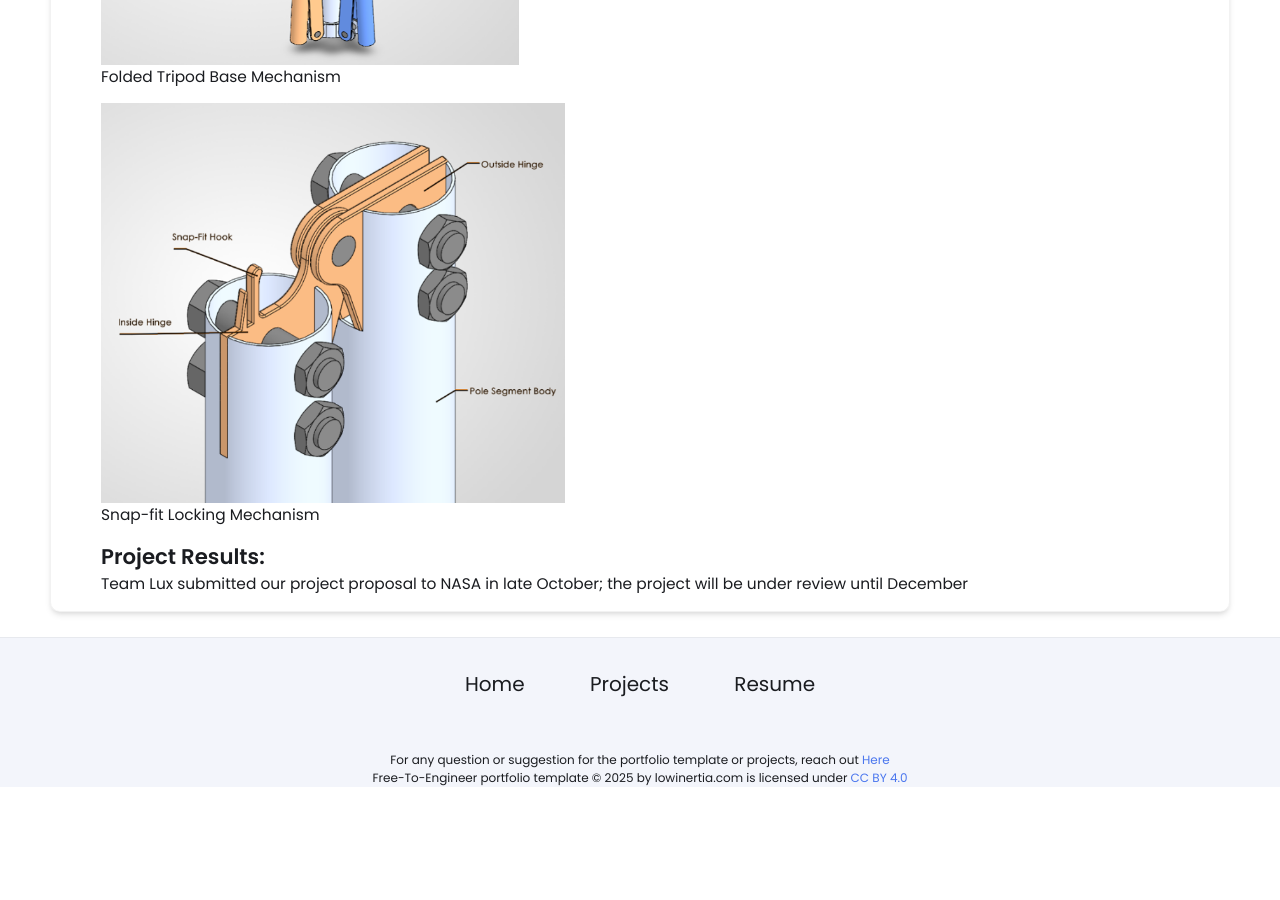
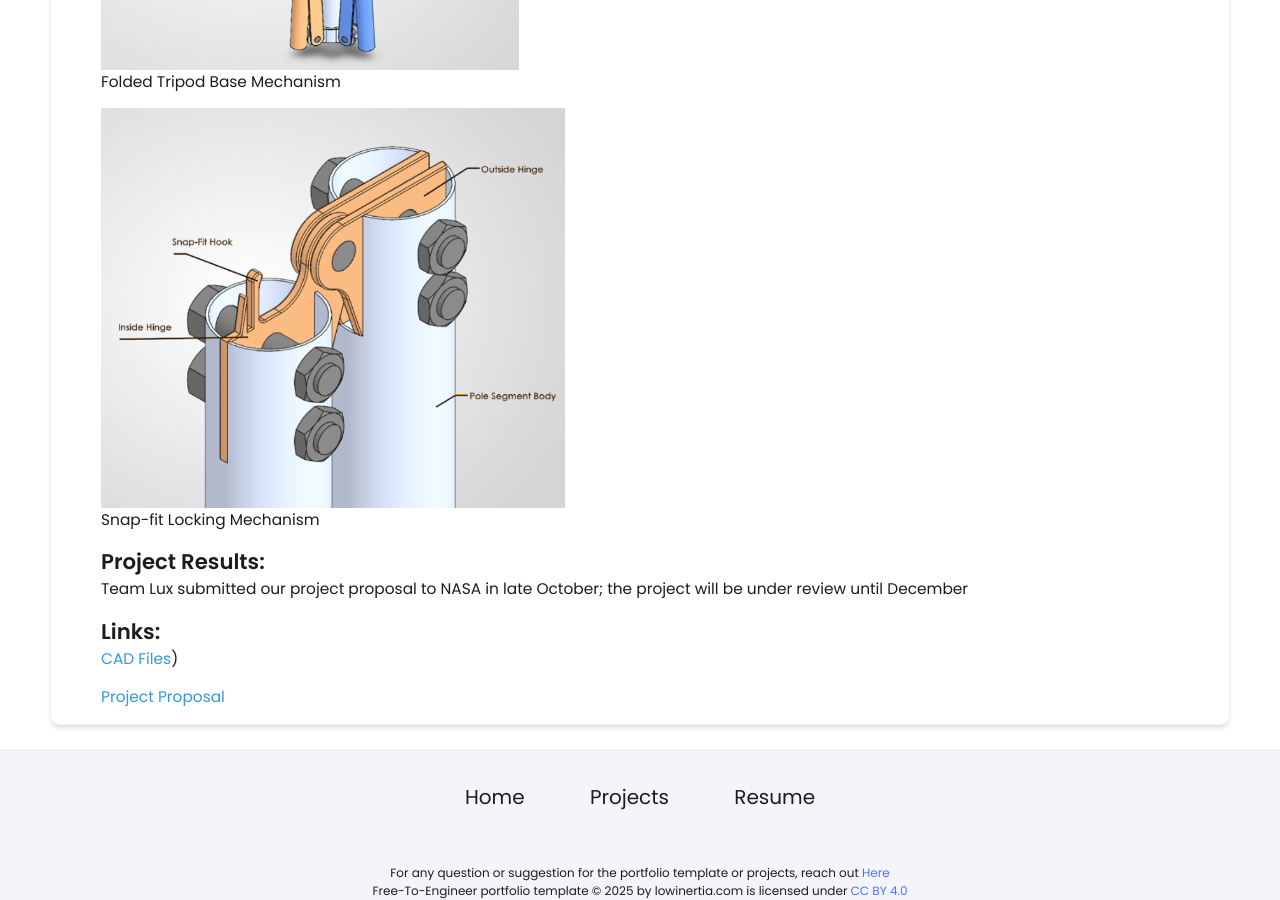
Before and after one commit to Luke-Monson/Luke-Monson.github.io, a Jekyll site: the page built from _projects/demo-project/index.md, in a window 1280 px wide and 900 px high, scrolled down 1818 px. Built offline with Jekyll 4.4.1, drawn with Linux system fonts in a browser that asks for light colours; before the commit the page ends 2605 px from its top, so only the background shows below that.

Commit message:
Added links

```diff
--- a/_projects/demo-project/index.md
+++ b/_projects/demo-project/index.md
@@ -38,12 +38,18 @@ independently adjustable legs
 - Performed preliminary FEA to guide team decisions.
 - Performed DFM analysis to ensure manufacturability
 
-### Images:
+## Images:
 {% include image-gallery.html images="Micro-g Folded Base.png" height="400" %}
 Folded Tripod Base Mechanism
 
 {% include image-gallery.html images="Micro-g folding mechanism.png" height="400" %}
 Snap-fit Locking Mechanism
 
+
 ## Project Results:
 Team Lux submitted our project proposal to NASA in late October; the project will be under review until December
+
+## Links:
+[CAD Files](https://drive.google.com/file/d/1ZC6x5ikizVQVVzIZL6r70M-qFPPQqQVG/view?usp=drive_link))
+
+[Project Proposal](https://drive.google.com/file/d/1qXoHjjexq3LiHdDhT1kzgArYUffdVhMG/view?usp=sharing)
```
